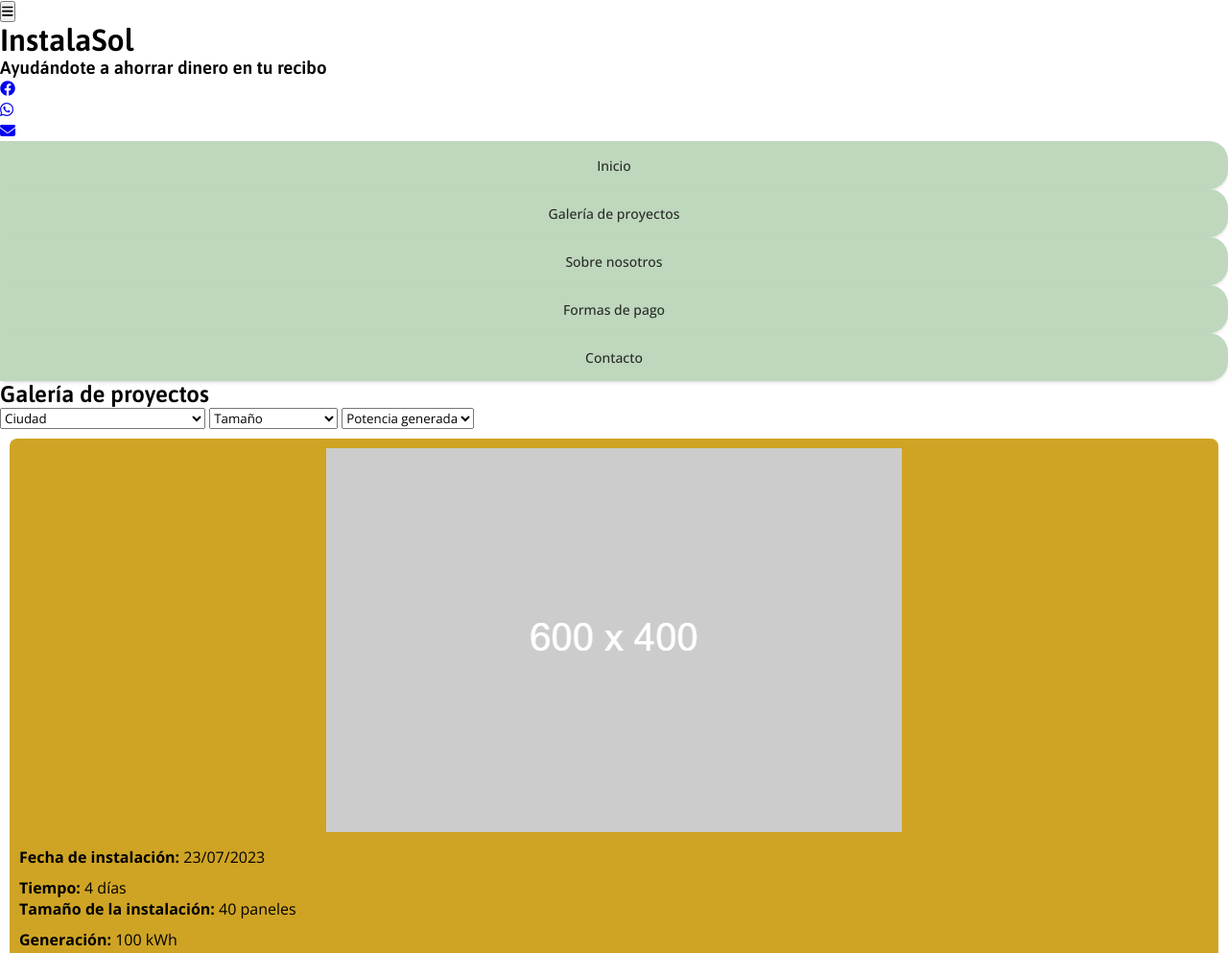
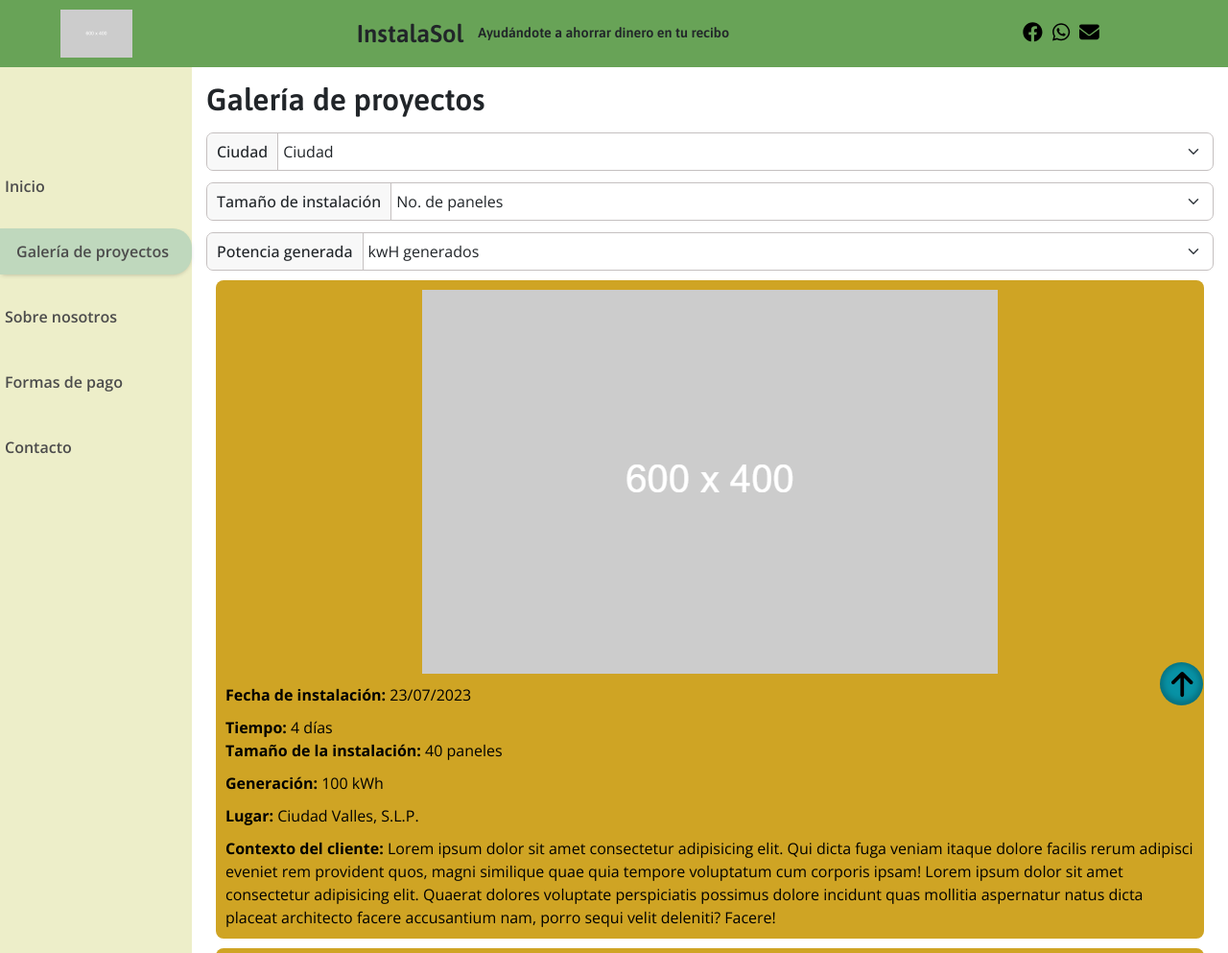
Before and after one commit to bolanos-nava/instalasol, a website: page pages/project-gallery.html in a window 1280 px wide. Shown: the top 993 px of the page at 96% size. Drawn offline with nearby package versions, Linux system fonts and the light colour scheme; files whose address does not match are found by name.

Commit message:
Adds responsiveness to gallery page

```diff
--- a/pages/project-gallery.html
+++ b/pages/project-gallery.html
@@ -3,12 +3,7 @@
   <head>
     <meta charset="UTF-8" />
     <meta name="viewport" content="width=device-width, initial-scale=1.0" />
-    <link
-      rel="shortcut icon"
-      href="../src/assets/images/favicon.jpg"
-      type="image/x-icon"
-    />
-    <link rel="stylesheet" href="../src/css/styles.css" />
+    <!-- FontAwesome icons -->
     <script
       defer
       src="../node_modules/@fortawesome/fontawesome-free/js/brands.js"
@@ -25,127 +20,228 @@
       defer
       src="../node_modules/@fortawesome/fontawesome-free/js/fontawesome.js"
     ></script>
-    <script defer src="../src/js/app.js"></script>
+
+    <!-- Google Fonts import -->
     <style>
       @import url("https://fonts.googleapis.com/css2?family=Asap:ital,wght@0,100;0,200;0,300;0,400;0,500;0,600;0,700;0,800;0,900;1,100;1,200;1,300;1,400;1,500;1,600;1,700;1,800;1,900&family=Open+Sans:wght@400;500;600;700;800&display=swap");
     </style>
+
+    <!-- Bootstrap -->
+    <link
+      href="https://cdn.jsdelivr.net/npm/bootstrap@5.3.2/dist/css/bootstrap.min.css"
+      rel="stylesheet"
+      integrity="sha384-T3c6CoIi6uLrA9TneNEoa7RxnatzjcDSCmG1MXxSR1GAsXEV/Dwwykc2MPK8M2HN"
+      crossorigin="anonymous"
+    />
+    <script
+      src="https://cdn.jsdelivr.net/npm/bootstrap@5.3.2/dist/js/bootstrap.bundle.min.js"
+      integrity="sha384-C6RzsynM9kWDrMNeT87bh95OGNyZPhcTNXj1NW7RuBCsyN/o0jlpcV8Qyq46cDfL"
+      crossorigin="anonymous"
+    ></script>
+    <!-- <link rel="stylesheet" href="src/assets/bootstrap-5.3.2/css/bootstrap.min.css">
+   <script defer src="src/assets/bootstrap-5.3.2/js/bootstrap.min.js"></script> -->
+
+    <link rel="shortcut icon" href="images/favicon.jpg" type="image/x-icon" />
+    <link rel="stylesheet" href="../src/css/styles.css" />
     <title>InstalaSol | Proyectos</title>
   </head>
 
   <body>
-    <header>
-      <div class="header-buttons-container">
-        <button type="button" class="header-button">
-          <i class="header-icons fa-solid fa-bars"></i>
+    <header class="header">
+      <div class="header__buttons-container navbar" id="navbarTogglerContainer">
+        <button
+          class="navibar__toggler navbar-toggler"
+          type="button"
+          data-bs-toggle="collapse"
+          data-bs-target="#headerNav"
+          aria-controls="headerNav"
+          aria-expanded="false"
+          aria-label="Toggle navigation"
+        >
+          <span class="navbar-toggler-icon"></span>
         </button>
       </div>
 
-      <div class="titles-container">
-        <h1>InstalaSol</h1>
-        <h3>Ayudándote a ahorrar dinero en tu recibo</h3>
+      <div class="header__logo-container mobile-hidden">
+        <img
+          class="header__logo"
+          src="../src/assets/images/dummy_600x400.png"
+          alt="InstalaSol logo"
+        />
       </div>
 
-      <div class="horizontal-buttons-container">
-        <ul class="horizontal-buttons">
+      <div class="header__titles">
+        <h1 class="header__title header__title--main">InstalaSol</h1>
+        <h3 class="header__title header__title--secondary">
+          Ayudándote a ahorrar dinero en tu recibo
+        </h3>
+      </div>
+
       <!-- facebook, whatsapp and email icons -->
+      <ul class="header__buttons-container header__buttons-container--social">
         <li>
           <a
+            class="header__social-button"
             href="https://www.facebook.com"
             target="_blank"
             rel="noopener noreferrer"
           >
-              <i class="header-icons fa-brands fa-facebook"></i>
+            <i class="header__social-icon fa-brands fa-facebook"></i>
           </a>
         </li>
         <li>
           <a
+            class="social-buttons__button"
             href="https://wa.me/+528333016249"
             target="_blank"
             rel="noopener noreferrer"
           >
-              <i class="header-icons fa-brands fa-whatsapp"></i>
+            <i class="header__social-icon fa-brands fa-whatsapp"></i>
           </a>
         </li>
         <li>
           <a
+            class="social-buttons__button"
             href="mailto:parito.2000@hotmail.com"
             target="_blank"
             rel="noopener noreferrer"
           >
-              <i class="header-icons fa-solid fa-envelope"></i>
+            <i class="header__social-icon fa-solid fa-envelope"></i>
           </a>
         </li>
       </ul>
-      </div>
-    </header>
 
-    <div class="spinal-chord-container">
-      <aside id="sidebar">
-        <nav class="navigation__sidebar">
-          <ul class="navigation__vertical-container">
-            <li class="add-margin-down navigation__element">
-              <button type="button" class="button__rounded-right">
-                <a class="navigation__link" href="../index.html">Inicio</a>
-              </button>
+      <nav
+        class="navibar navibar--header navibar--header--absolute collapse"
+        id="headerNav"
+      >
+        <ul class="navibar__list--header">
+          <li class="navibar__list-element--header nav-item">
+            <a
+              class="navibar__link navibar__link--header btn--rounded"
+              href="../index.html"
+              ><span class="navibar__link-text--header">Inicio</span></a
+            >
           </li>
-            <li class="add-margin-down navigation__element">
-              <button type="button" class="button__rounded-right">
-                <a class="navigation__link" href="#"
-                  >Galería de proyectos</a
+          <li class="navibar__list-element--header nav-item">
+            <span
+              class="navibar__link navibar__link--header btn--rounded active-link"
+              >Galería</span
             >
-              </button>
           </li>
-            <li class="add-margin-down navigation__element">
-              <button type="button" class="button__rounded-right">
-                <a class="navigation__link" href="about-company.html"
-                  >Sobre nosotros</a
+          <li class="navibar__list-element--header nav-item">
+            <a
+              class="navibar__link navibar__link--header btn--rounded"
+              href="about-company.html"
+              ><span class="navibar__link-text--header"
+                >Historia de la compañía</span
               >
-              </button>
+            </a>
           </li>
-            <li class="add-margin-down navigation__element">
-              <button type="button" class="button__rounded-right">
-                <a class="navigation__link" href="payment.html"
-                  >Formas de pago</a
+          <li class="navibar__list-element--header nav-item">
+            <a
+              class="navibar__link navibar__link--header btn--rounded"
+              href="contact.html"
+              ><span class="navibar__link-text--header">Contacto</span></a
             >
-              </button>
           </li>
-            <li class="navigation__element">
-              <button type="button" class="button__rounded-right">
-                <a class="navigation__link" href="contact.html"
-                  >Contacto</a
+          <li class="navibar__list-element--header nav-item">
+            <a
+              class="navibar__link navibar__link--header btn--rounded"
+              href="payment.html"
+              ><span class="navibar__link-text--header"
+                >Catálogo de precios</span
+              ></a
             >
-              </button>
           </li>
         </ul>
       </nav>
-      </aside>
+    </header>
 
-      <main id="gallery-main">
-        <h2 class="main-title">Galería de proyectos</h2>
-        <div>
-          <select name="city" id="city-select">
-            <option value="">Ciudad</option>
-            <option value="cd-valles">Cd. Valles, S.L.P.</option>
-            <option value="zona-conurbada">
-              Tampico, Cd. Madero, Altamira
-            </option>
-            <option value="ebano">Ébano</option>
+    <div class="body-container">
+      <nav class="navibar">
+        <ul class="navibar__list">
+          <li class="navibar__list-element">
+            <a class="navibar__link" href="../index.html"
+              ><span class="navibar__link-text">Inicio</span></a
+            >
+          </li>
+          <li class="navibar__list-element">
+            <span class="navibar__link active-link">Galería de proyectos</span>
+          </li>
+          <li class="navibar__list-element">
+            <a class="navibar__link" href="about-company.html"
+              ><span class="navibar__link-text">Sobre nosotros</span></a
+            >
+          </li>
+          <li class="navibar__list-element">
+            <a class="navibar__link" href="payment.html"
+              ><span class="navibar__link-text">Formas de pago</span></a
+            >
+          </li>
+          <li class="navibar__list-element">
+            <a class="navibar__link" href="contact.html"
+              ><span class="navibar__link-text">Contacto</span></a
+            >
+          </li>
+        </ul>
+      </nav>
+
+      <main class="main main--gallery">
+        <h2 class="main-title main-title--gallery">Galería de proyectos</h2>
+        <div class="main-gallery__select-group">
+          <div class="_input-group main-gallery__select-row">
+            <label class="_input-group__label" for="citySelect">Ciudad</label>
+            <select
+              id="citySelect"
+              class="main-gallery__select form-select"
+              aria-label="Selector de ciudad"
+              title="Selecciona ciudad"
+              name="city"
+            >
+              <option selected>Ciudad</option>
+              <option value="1">Cd. Valles, S.L.P.</option>
+              <option value="2">Tampico, Cd. Madero, Altamira</option>
+              <option value="3">Ébano</option>
               <option value="tampico-alto">Tampico Alto</option>
             </select>
-          <select name="size" id="size-select">
-            <option value="">Tamaño</option>
-            <option value="0-10">0 a 10 paneles</option>
-            <option value="11-30">11 a 30 paneles</option>
-            <option value="31-50">31 a 50 paneles</option>
-            <option value="51-100">51 a 100 paneles</option>
-            <option value="101-200">101 a 200 paneles</option>
-            <option value="+200">Más de 200</option>
+          </div>
+          <div class="_input-group main-gallery__select-row">
+            <label for="sizesSelect" class="_input-group__label"
+              >Tamaño de instalación</label
+            >
+            <select
+              class="main-gallery__select form-select"
+              aria-label="Selector de número de paneles solares"
+              title="Selecciona tamaño de instalacion"
+              name="size"
+              id="size-select"
+            >
+              <option selected>No. de paneles</option>
+              <option value="1">0 a 10 paneles</option>
+              <option value="2">11 a 30 paneles</option>
+              <option value="3">31 a 50 paneles</option>
+              <option value="4">51 a 100 paneles</option>
+              <option value="5">101 a 200 paneles</option>
+              <option value="6">Más de 200</option>
             </select>
-          <select name="generated-power" id="generared-power-select">
-            <option value="">Potencia generada</option>
-            <option value="0-50">0 a 50 kWh</option>
-            <option value="51 a 100">51 a 100 kWh</option>
+          </div>
+          <div class="_input-group">
+            <label for="powerSelect" class="_input-group__label"
+              >Potencia generada</label
+            >
+            <select
+              id="powerSelect"
+              class="main-gallery__select form-select"
+              aria-label="Selector de potencia generada"
+              title="Selecciona potencia generada"
+              name="generated-power"
+            >
+              <option selected>kwH generados</option>
+              <option value="1">0 a 50 kWh</option>
+              <option value="2">51 a 100 kWh</option>
             </select>
+          </div>
         </div>
 
         <div class="image-card">
@@ -210,16 +306,18 @@
       </main>
     </div>
 
-    <footer>
-      <button type="button" class="go-up-button">
+    <footer class="footer">
+      <a href="#indexMain" class="go-to-top-button">
         <i class="fa-solid fa-arrow-up"></i>
-      </button>
-      <ul class="horizontal-buttons">
+      </a>
+      <ul class="footer__buttons-container">
         <li>
-          <a href="pages/copyright.html">Copyright</a>
+          <a class="footer__link" href="pages/copyright.html">Copyright</a>
         </li>
         <li>
-          <a href="pages/privacy-notice.html">Aviso de privacidad</a>
+          <a class="footer__link" href="pages/privacy-notice.html"
+            >Aviso de privacidad</a
+          >
         </li>
       </ul>
     </footer>
--- a/src/css/styles.css
+++ b/src/css/styles.css
@@ -155,6 +155,7 @@ body {
 }
 .navibar--header--absolute {
   position: absolute;
+  top: 100%;
   width: 100%;
   z-index: 1000;
 }
@@ -281,7 +282,6 @@ body {
 }
 /* END STYLES FOR FOOTER */
 
-
 /* UNUSED */
 .navigation__link:link,
 .navigation__link:visited {
@@ -316,12 +316,66 @@ body {
 }
 /* UNUSED */
 
+/* GLOBAL COMPONENTS FOR MAIN */
+.main {
+  padding: 15px;
+}
+.main-title {
+  font-size: 2rem;
+}
+
+._input-group {
+  display: flex;
+  flex-flow: column;
+  align-items: start;
+  gap: 2px;
+  width: 100%;
+}
+._input-group__label {
+  font-size: 0.75rem;
+  font-weight: 600;
+  text-transform: uppercase;
+  letter-spacing: 1px;
+}
+select.form-select {
+  width: 100%;
+  border: 1px solid #c5c0c0;
+}
+@media (min-width: 576px) {
+  ._input-group {
+    flex-flow: row;
+    align-items: center;
+    gap: 0;
+    border: 1px solid #c5c0c0;
+    border-radius: 7px;
+  }
+  ._input-group__label {
+    font-size: initial;
+    font-weight: 500;
+    text-transform: initial;
+    letter-spacing: initial;
+    white-space: nowrap;
+    background-color: #f0f0f07a;
+    font-weight: 500;
+    padding: 7px 10px;
+    border-right: 1px solid #c5c0c0;
+    border-radius: 7px 0 0 7px;
+  }
+  select.form-select {
+    flex: 1;
+    padding: 0;
+    padding-left: 5px;
+    border: none;
+  }
+}
+/* END GLOBAL COMPONENTS FOR MAIN */
+
 /* STYLING HOMEPAGE MAIN */
-.home-main {
+.main--home {
   display: grid;
   grid-template-areas:
-    "home-main__title  home-main__title"
-    "home-main__column home-main__aside";
+    "main-title--home  main-title--home"
+    "main-home__column main-home__aside";
   grid-template-rows: repeat(2, min-content);
   grid-template-columns: 60fr 40fr;
   row-gap: 10px;
@@ -331,46 +385,46 @@ body {
   padding: 20px;
 }
 @media (min-width: 992px) {
-  .home-main {
+  .main--home {
     grid-template-areas:
-    "home-main__title  home-main__aside"
-    "home-main__column home-main__aside";
+      "main-title--home  main-home__aside"
+      "main-home__column main-home__aside";
     padding: 0 5%;
   }
 }
-.home-main__title {
-  grid-area: home-main__title;
+.main-title--home {
+  grid-area: main-title--home;
   font-size: 2rem;
   width: 100%;
 }
 @media (min-width: 992px) {
-  .home-main__title {
+  .main-title--home {
     align-self: end;
   }
 }
-.home-main__column {
-  grid-area: home-main__column;
+.main-home__column {
+  grid-area: main-home__column;
   display: flex;
   flex-flow: column;
   align-items: start;
   gap: 20px;
 }
-.home-main__text-column {
+.main-home__text-column {
   display: flex;
   flex-flow: column;
   gap: 5px;
   font-size: 1rem;
 }
-.home-main__link#contactButton {
+.main-home__link#contactButton {
   align-self: center;
 }
 @media (min-width: 992px) {
-  .home-main__link#contactButton {
+  .main-home__link#contactButton {
     width: 175px;
     align-self: flex-end;
   }
 }
-.home-main__shortcut-buttons {
+.main-home__shortcut-buttons {
   width: 100%;
   display: flex;
   flex-flow: column;
@@ -379,13 +433,13 @@ body {
   gap: 5px;
 }
 @media (min-width: 992px) {
-  .home-main__shortcut-buttons {
+  .main-home__shortcut-buttons {
     flex-flow: row;
     justify-content: space-between;
     gap: 30px;
   }
 }
-.home-main__button-text-container {
+.main-home__button-text-container {
   width: 100%;
   display: flex;
   flex: 50%;
@@ -393,32 +447,47 @@ body {
   align-items: center;
   gap: 2px;
 }
-@media (min-width: 992px) {
-  .home-main__button-text-container {
-  }
-}
-
-.home-main__aside {
-  grid-area: home-main__aside;
+.main-home__aside {
+  grid-area: main-home__aside;
   height: 100%;
 }
-.home-main__side-img {
+.main-home__side-img {
   width: 100%;
   height: 100%;
   object-fit: cover;
 }
-.home-main__link:link,
-.home-main__link:visited {
+.main-home__link:link,
+.main-home__link:visited {
   width: 100%;
   color: #1b1b1b;
   font-weight: 600;
   background-color: var(--hunyadi-yellow);
 }
-.home-main__link:hover {
+.main-home__link:hover {
   color: #c5c0c0;
   background-color: var(--asparagus);
 }
 /* END STYLES FOR HOMEPAGE MAIN */
+
+/* STYLES FOR GALLERY MAIN */
+.main--gallery {
+}
+.main-title--gallery {
+  margin-bottom: 15px;
+}
+
+.main-gallery__select-group {
+  display: flex;
+  justify-content: space-between;
+  flex-flow: column;
+  gap: 12px;
+}
+.main-gallery__select {
+  flex: 0 0 20%;
+  width: min-content;
+}
+
+/* END STYLES FOR GALLERY MAIN */
 
 /* STYLING MAINS IN INDEX AND THE OTHER SECTIONS */
 /* #index-main > .text-button-container > p,
```
Also changed, not shown: index.html (+13 -13 lines). Lines whose indentation alone changed are shown as unchanged.
